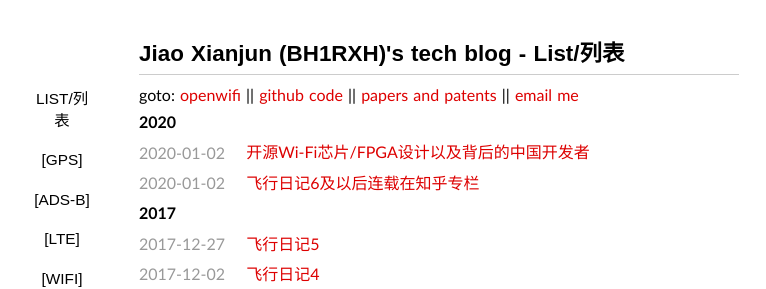
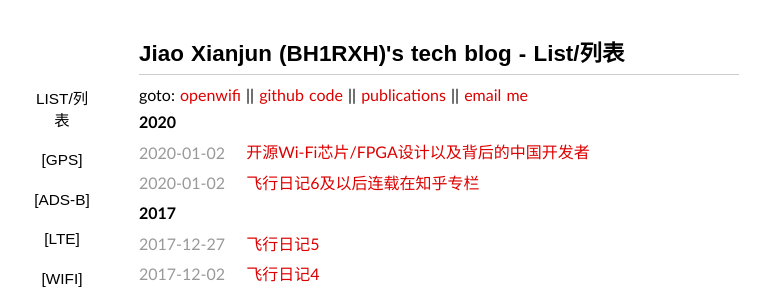
Before and after one commit to sdr-x/sdr-x.github.io, a Jekyll site: the page built from index.html, in a window 1280 px wide. Shown: the top 289 px of the page, without its empty margins (201-967 px from the left). Built offline with Jekyll 4.4.1, drawn with Linux system fonts in a browser that asks for light colours; some web fonts are replaced; the list of posts is cut into pages by our own code; comment, search, counter and statistics services are not loaded.

Commit message:
Update index.html

```diff
--- a/index.html
+++ b/index.html
@@ -8,7 +8,7 @@ goto:
 ||
 <a href="https://github.com/JiaoXianjun">github code</a>
 ||
-<a href="https://www.linkedin.com/in/xianjun-jiao-7a569641">papers and patents</a>
+<a href="https://scholar.google.com/citations?hl=en&user=DjJIdLYAAAAJ">publications</a>
 ||
 <a href="mailto:putaoshu@msn.com">email me</a>
 
```
